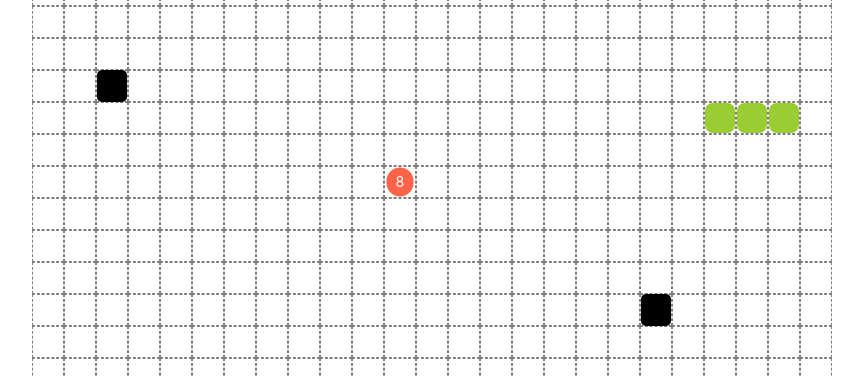
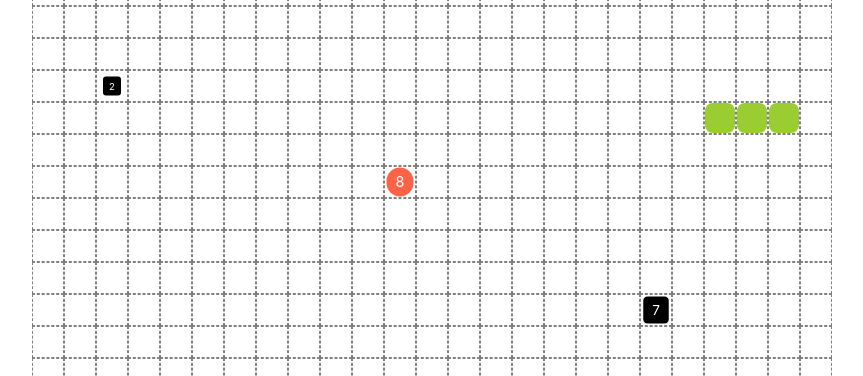
Before and after one commit to recruit-org/snake, a Next.js app: page / in a window 1280 px wide. Shown: the part 330-706 px from the top of the page, without its empty margins (208-1071 px from the left). Built offline with nearby package versions, Linux system fonts and the light colour scheme.

Commit message:
Scale poison

```diff
--- a/pages/index.js
+++ b/pages/index.js
@@ -47,6 +47,7 @@ const Cell = ({ x, y, type, remaining }) => {
           borderRadius: 5,
           width: 32,
           height: 32,
+          transform: `scale(${0.5 + remaining / 20})`,
         };
 
       default:
@@ -142,7 +143,7 @@ const useSnake = () => {
     setPoisons((currentPoisons) =>
       currentPoisons.filter((poison) => Date.now() - poison.createdAt <= 10 * 1000)
     );
-  })
+  }, [])
 
   // ?. is called optional chaining
   // see: https://developer.mozilla.org/en-US/docs/Web/JavaScript/Reference/Operators/Optional_chaining
@@ -274,6 +275,13 @@ const useSnake = () => {
         type = CellType.Snake;
       } else if (isPoison({x, y})) {
         type = CellType.Poison;
+        remaining =
+          10 -
+          Math.round(
+            (Date.now() -
+              poisons.find((poison) => poison.x === x && poison.y === y).createdAt) /
+              1000
+          );
       }
 
       cells.push(
```
